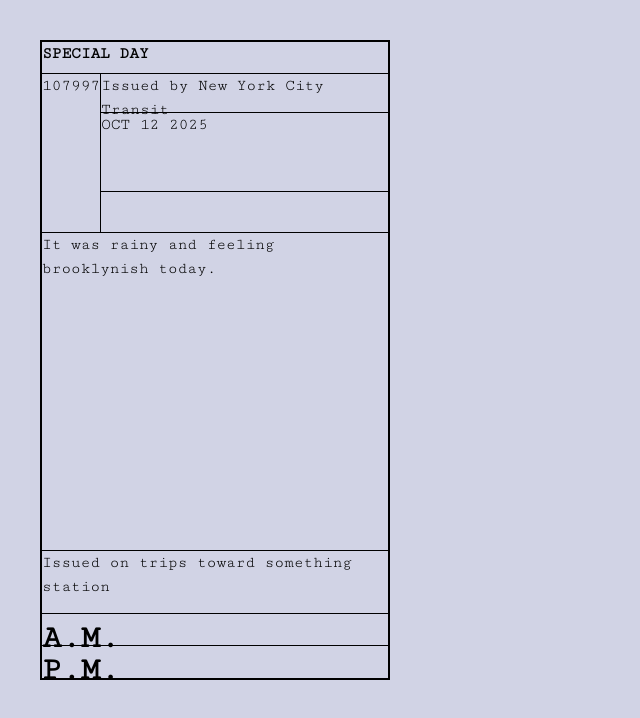
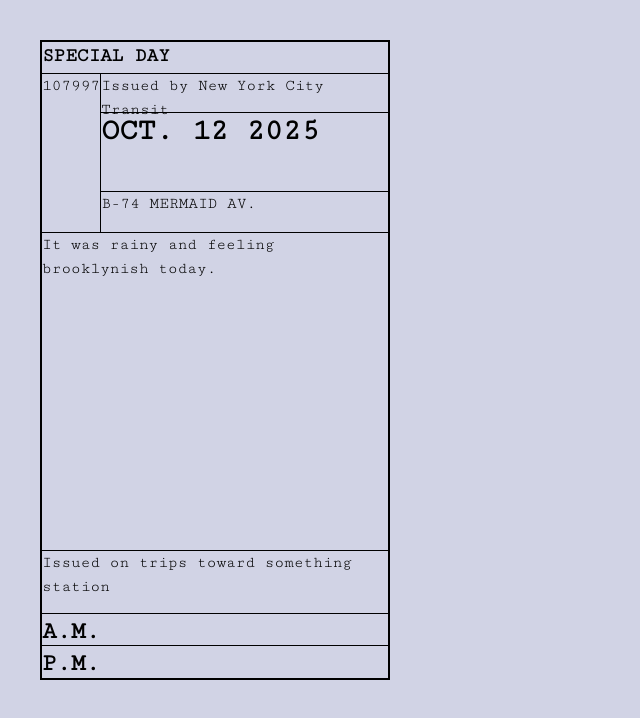
Before and after one commit to jyleerahman/fav-nycday-app, a React (Vite) app: page /create-post in a window 1280 px wide. Shown: the top 718 px of the page, without its empty margins (0-640 px from the left). Built offline with nearby package versions, Linux system fonts and the light colour scheme.

Commit message:
add better font

```diff
--- a/src/client/App.css
+++ b/src/client/App.css
@@ -13,6 +13,11 @@
 @font-face {
   font-family: "CutiveMono";
   src: url("./font/CutiveMono-Regular.ttf") format("truetype");
+}
+
+@font-face {
+  font-family: "KGTribecaStamp";
+  src: url("./font/KGTribecaStamp.ttf") format("truetype");
 }
 
 #root {
--- a/src/client/routes/Post.tsx
+++ b/src/client/routes/Post.tsx
@@ -6,7 +6,7 @@
         <>
             <div className='h-[100vh] flex flex-col bg-[#d1d3e5] font-["ArchivoNarrow"]'>
                 <div className='border-2 h-[80%] mt-10 m-10 w-[350px]'>
-                    <div className='border-b-1 h-[5%] font-extrabold'>SPECIAL DAY</div>
+                    <div className='border-b-1 h-[5%] font-extrabold font-["KGTribecaStamp"] text-[1.2rem]'>SPECIAL DAY</div>
                     <div className='flex border-b-1 h-[25%]'>
                         <div className='border-r-1'>
                             107997
@@ -15,11 +15,11 @@
                             <div className='border-b-1 h-[25%]'>
                                 Issued by New York City Transit
                             </div>
-                            <div className='border-b-1 h-[50%] font-["CutiveMono"]'>
-                                OCT 12 2025
+                            <div className='border-b-1 h-[50%] text-3xl font-extrabold font-["KGTribecaStamp"]'>
+                                OCT. 12 2025
                             </div>
                             <div className='h-[25%]'>
-                                <input></input>
+                                B-74 MERMAID AV.
                             </div>
                         </div>
                     </div>
@@ -30,10 +30,10 @@
                         <div className='border-b-1 h-[50%]'>
                             Issued on trips toward something station
                         </div>
-                        <div className='border-b-1 h-[25%] font-extrabold text-[2rem]'>
+                        <div className='border-b-1 h-[25%] font-extrabold text-[1.5rem] font-["KGTribecaStamp"]'>
                             A.M.
                         </div>
-                        <div className='h-[25%] font-extrabold text-[2rem]'>
+                        <div className='h-[25%] font-extrabold text-[1.5rem] font-["KGTribecaStamp"]'>
                             P.M.
                         </div>
                     </div>
```
Also changed, not shown: src/client/font/NovaStamp.ttf (added), 1 other file (tests, documents, lock files or other folders).
